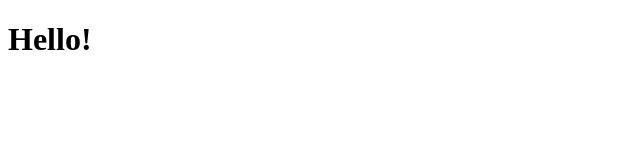
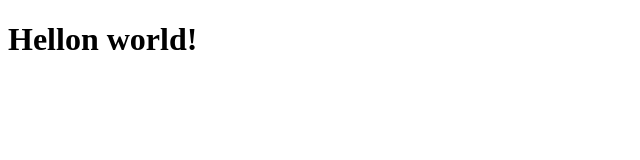
Before and after one commit to Alex89307/test, a plain HTML site: page index.html in a window 1280 px wide. Shown: the whole page, without its empty margins (0-640 px from the left). Drawn offline with Linux system fonts and the light colour scheme.

Commit message:
secod commit

```diff
--- a/index.html
+++ b/index.html
@@ -6,6 +6,6 @@
     <title>Git</title>
 </head>
 <body>
-    <h1>Hello!</h1>
+    <h1>Hellon world!</h1>
 </body>
 </html>
```
